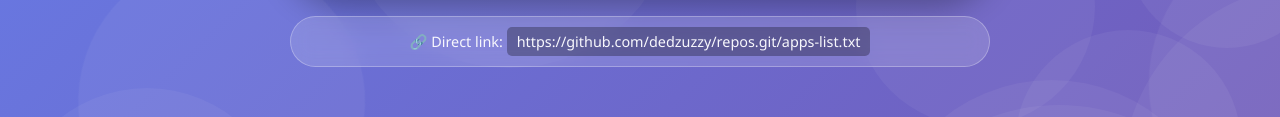
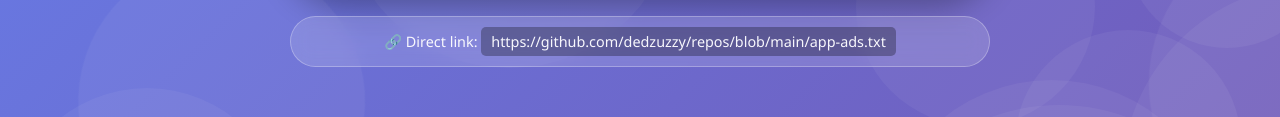
Before and after one commit to dedzuzzy/repos, a plain HTML site: page index.html in a window 1280 px wide. Shown: the part 412-529 px from the top of the page. Drawn offline with Linux system fonts and the light colour scheme; no server answers.

Commit message:
Update index.html

```diff
--- a/index.html
+++ b/index.html
@@ -548,7 +548,7 @@
                 <span class="file-icon">📄</span>
             </div>
 
-            <p style="font-size: 0.9rem; margin-top: 10px;">🔗 Direct link: <code style="background: rgba(0,0,0,0.3); padding: 5px 10px; border-radius: 5px;">https://github.com/dedzuzzy/repos.git/apps-list.txt</code></p>
+            <p style="font-size: 0.9rem; margin-top: 10px;">🔗 Direct link: <code style="background: rgba(0,0,0,0.3); padding: 5px 10px; border-radius: 5px;">https://github.com/dedzuzzy/repos/blob/main/app-ads.txt</code></p>
         </header>
 
         <!-- Quick Access Links -->
```
